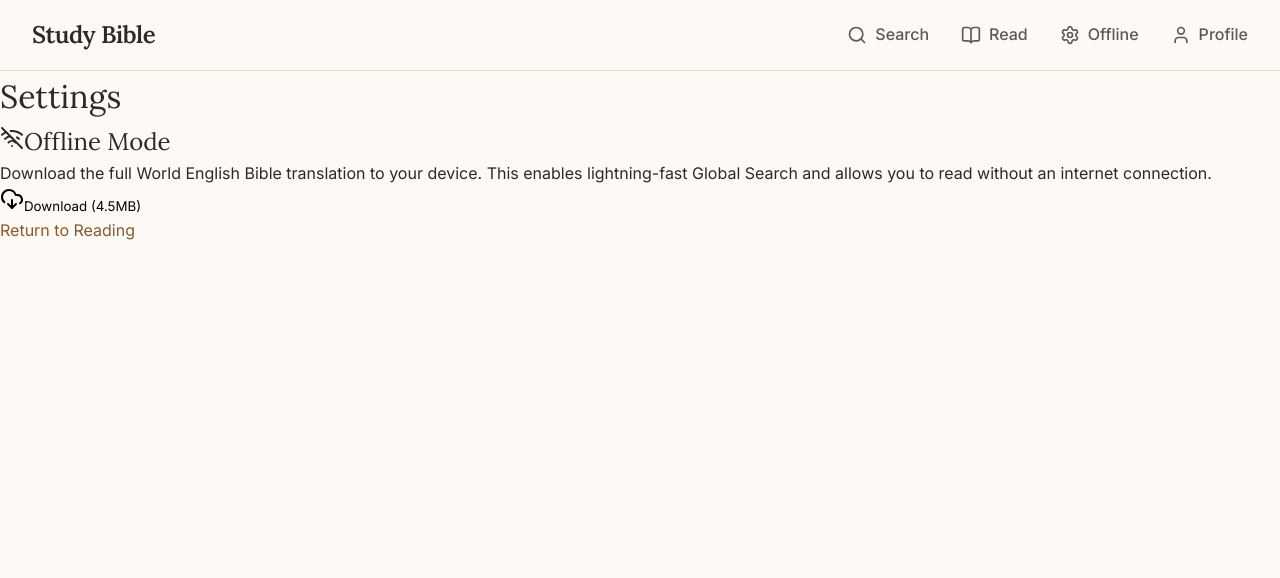
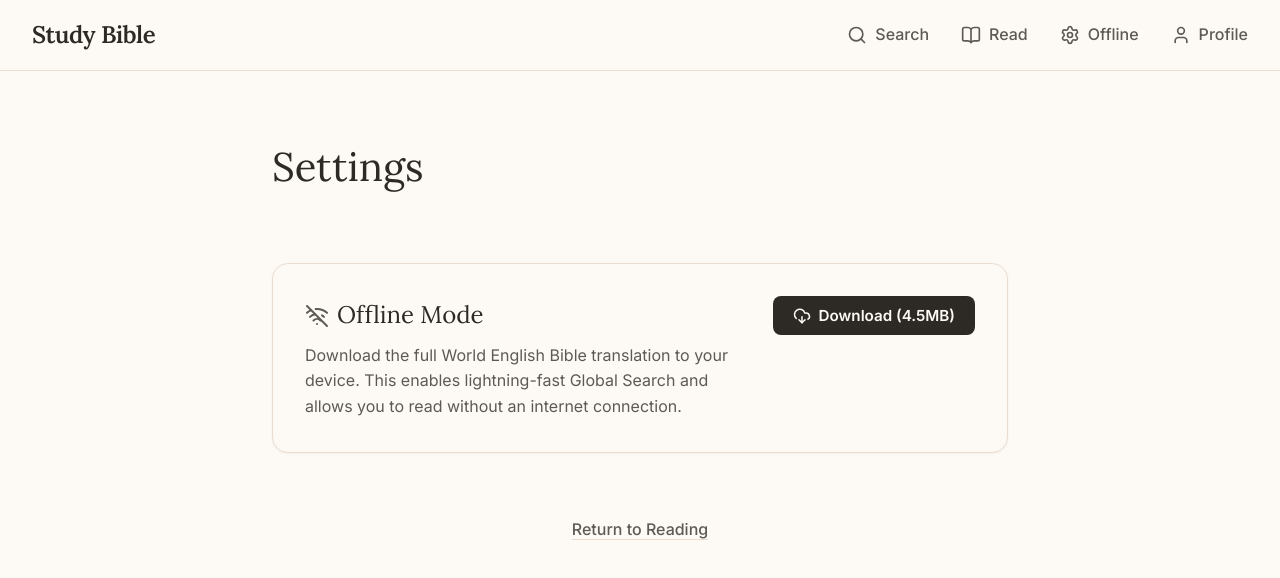
Before and after one commit to lklopfenstein/bible-study, a Next.js app: page /settings in a window 1280 px wide. Shown: the top 578 px of the page. Built offline with nearby package versions, Linux system fonts and the light colour scheme; no server answers.

Commit message:
fix: Rewrite Settings page using standard CSS Modules instead of Tailwind

```diff
--- /dev/null
+++ b/src/app/settings/Settings.module.css
@@ -0,0 +1,177 @@
+.container {
+  max-width: 800px;
+  margin: 0 auto;
+  padding: var(--spacing-xl) var(--spacing-lg);
+  min-height: 80vh;
+}
+
+.title {
+  font-size: 2.5rem;
+  font-family: var(--font-serif);
+  color: var(--text-primary);
+  margin-bottom: var(--spacing-xl);
+}
+
+.card {
+  background-color: var(--bg-primary);
+  border: 1px solid var(--border-color);
+  border-radius: var(--radius-lg);
+  padding: var(--spacing-lg);
+  box-shadow: var(--shadow-sm);
+}
+
+.cardHeader {
+  display: flex;
+  flex-direction: column;
+  gap: var(--spacing-lg);
+}
+
+@media (min-width: 640px) {
+  .cardHeader {
+    flex-direction: row;
+    justify-content: space-between;
+    align-items: flex-start;
+  }
+}
+
+.cardInfo {
+  flex: 1;
+}
+
+.cardTitle {
+  font-size: 1.5rem;
+  font-family: var(--font-serif);
+  color: var(--text-primary);
+  display: flex;
+  align-items: center;
+  gap: 8px;
+  margin-bottom: var(--spacing-sm);
+}
+
+.icon {
+  color: var(--text-secondary);
+}
+
+.cardDescription {
+  color: var(--text-secondary);
+  font-size: 1rem;
+  line-height: 1.6;
+  max-width: 500px;
+}
+
+.cardActions {
+  display: flex;
+  flex-direction: column;
+  align-items: flex-start;
+  gap: var(--spacing-sm);
+}
+
+@media (min-width: 640px) {
+  .cardActions {
+    align-items: flex-end;
+  }
+}
+
+.downloadBtn {
+  display: inline-flex;
+  align-items: center;
+  gap: 8px;
+  background-color: var(--text-primary);
+  color: var(--bg-primary);
+  padding: 10px 20px;
+  border-radius: var(--radius-md);
+  font-weight: 600;
+  font-size: 0.95rem;
+  transition: transform 0.2s ease, box-shadow 0.2s ease;
+  border: none;
+  cursor: pointer;
+}
+
+.downloadBtn:hover:not(:disabled) {
+  transform: translateY(-2px);
+  box-shadow: var(--shadow-md);
+}
+
+.downloadBtn:disabled {
+  opacity: 0.6;
+  cursor: not-allowed;
+}
+
+.downloadedBadge {
+  display: inline-flex;
+  align-items: center;
+  gap: 6px;
+  background-color: #e6f4ea;
+  color: #1e8e3e;
+  padding: 6px 12px;
+  border-radius: var(--radius-full);
+  font-weight: 600;
+  font-size: 0.9rem;
+}
+
+[data-theme='dark'] .downloadedBadge {
+  background-color: rgba(30, 142, 62, 0.2);
+  color: #81c995;
+}
+
+.removeBtn {
+  display: inline-flex;
+  align-items: center;
+  gap: 4px;
+  background: transparent;
+  border: none;
+  color: var(--text-secondary);
+  font-size: 0.85rem;
+  cursor: pointer;
+  padding: 4px;
+  transition: color 0.2s ease;
+  margin-top: 4px;
+}
+
+.removeBtn:hover {
+  color: #ea4335;
+}
+
+.progressContainer {
+  margin-top: var(--spacing-lg);
+}
+
+.progressBar {
+  height: 8px;
+  width: 100%;
+  background-color: var(--bg-secondary);
+  border-radius: var(--radius-full);
+  overflow: hidden;
+}
+
+.progressFill {
+  height: 100%;
+  background-color: var(--text-primary);
+  transition: width 0.3s ease-out;
+}
+
+.progressText {
+  font-size: 0.85rem;
+  color: var(--text-secondary);
+  text-align: right;
+  margin-top: 8px;
+}
+
+.footer {
+  margin-top: var(--spacing-xl);
+  display: flex;
+  justify-content: center;
+}
+
+.returnLink {
+  color: var(--text-secondary);
+  text-decoration: underline;
+  text-decoration-color: var(--border-color);
+  text-underline-offset: 4px;
+  font-weight: 500;
+}
+
+.returnLink:hover {
+  color: var(--text-primary);
+  text-decoration-color: var(--text-accent);
+}
--- a/src/app/settings/page.tsx
+++ b/src/app/settings/page.tsx
@@ -4,6 +4,7 @@ import { useState, useEffect } from 'react';
 import localforage from 'localforage';
 import { DownloadCloud, CheckCircle, Trash2, WifiOff } from 'lucide-react';
 import Link from 'next/link';
+import styles from './Settings.module.css';
 
 export default function SettingsPage() {
   const [downloadState, setDownloadState] = useState<'idle' | 'downloading' | 'completed' | 'error'>('idle');
@@ -47,60 +48,62 @@ export default function SettingsPage() {
   };
 
   return (
-    <div className="max-w-2xl mx-auto p-6 md:p-12">
-      <h1 className="text-3xl font-serif font-semibold text-stone-800 mb-8">Settings</h1>
+    <div className={styles.container}>
+      <h1 className={styles.title}>Settings</h1>
 
-      <div className="bg-white rounded-2xl shadow-sm border border-stone-200 p-6">
-        <div className="flex items-start justify-between">
-          <div>
-            <h2 className="text-xl font-medium text-stone-800 flex items-center gap-2">
-              <WifiOff className="w-5 h-5 text-stone-500" />
+      <div className={styles.card}>
+        <div className={styles.cardHeader}>
+          <div className={styles.cardInfo}>
+            <h2 className={styles.cardTitle}>
+              <WifiOff className={styles.icon} size={24} />
               Offline Mode
             </h2>
-            <p className="text-stone-500 mt-2 text-sm max-w-md">
+            <p className={styles.cardDescription}>
               Download the full World English Bible translation to your device. This enables lightning-fast Global Search and allows you to read without an internet connection.
             </p>
           </div>
 
+          <div className={styles.cardActions}>
             {downloadState === 'completed' ? (
-            <div className="flex flex-col items-end gap-2">
-              <span className="inline-flex items-center gap-1.5 px-3 py-1 bg-green-50 text-green-700 text-sm font-medium rounded-full">
-                <CheckCircle className="w-4 h-4" /> Downloaded
+              <>
+                <span className={styles.downloadedBadge}>
+                  <CheckCircle size={16} /> Downloaded
                 </span>
                 <button
                   onClick={handleClear}
-                className="text-xs text-stone-400 hover:text-red-500 transition-colors flex items-center gap-1 mt-2"
+                  className={styles.removeBtn}
                 >
-                <Trash2 className="w-3 h-3" /> Remove Data
+                  <Trash2 size={14} /> Remove Data
                 </button>
-            </div>
+              </>
             ) : (
               <button
                 onClick={handleDownload}
                 disabled={downloadState === 'downloading'}
-              className="flex items-center gap-2 px-4 py-2 bg-stone-800 text-white rounded-lg hover:bg-stone-700 transition-colors disabled:opacity-50"
+                className={styles.downloadBtn}
               >
-              <DownloadCloud className="w-4 h-4" />
+                <DownloadCloud size={18} />
                 {downloadState === 'downloading' ? 'Downloading...' : 'Download (4.5MB)'}
               </button>
             )}
           </div>
+        </div>
 
         {downloadState === 'downloading' && (
-          <div className="mt-6">
-            <div className="h-2 w-full bg-stone-100 rounded-full overflow-hidden">
+          <div className={styles.progressContainer}>
+            <div className={styles.progressBar}>
               <div
-                className="h-full bg-stone-800 transition-all duration-300 ease-out"
+                className={styles.progressFill}
                 style={{ width: `${progress}%` }}
               />
             </div>
-            <p className="text-xs text-stone-400 mt-2 text-right">{progress}% Complete</p>
+            <p className={styles.progressText}>{progress}% Complete</p>
           </div>
         )}
       </div>
 
-      <div className="mt-8 flex justify-center">
-        <Link href="/" className="text-stone-500 hover:text-stone-800 transition-colors underline decoration-stone-300 underline-offset-4">
+      <div className={styles.footer}>
+        <Link href="/" className={styles.returnLink}>
           Return to Reading
         </Link>
       </div>
```
Lines whose indentation alone changed are shown as unchanged.
